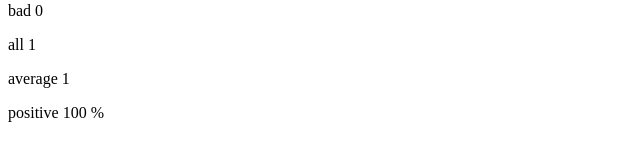
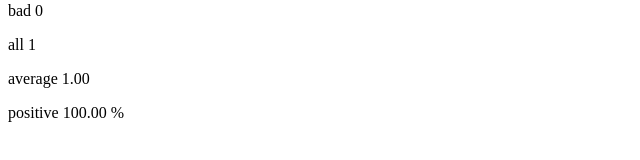
Before and after one commit to Sidlegionair/fullstackopen-2024, a React (Vite) app in the folder part1/unicafe/: page / in a window 1280 px wide. Both pictures are taken after a click on the button "good". Shown: the part 234-394 px from the top of the page, without its empty margins (0-640 px from the left). Built offline with nearby package versions, Linux system fonts and the light colour scheme.

Commit message:
1.10: unicafe step 5

```diff
--- a/part1/unicafe/src/App.jsx
+++ b/part1/unicafe/src/App.jsx
@@ -1,28 +1,45 @@
 import {useState} from 'react'
 
+const Button = ({onClick, text}) => {
+    return <button onClick={onClick}>{text}</button>;
+};
+
+const StatisticLine = ({text, value}) => {
+    return (
+        <p>
+            {text} {value}
+        </p>
+    );
+};
+
+// Statistics Component
 const Statistics = ({good, neutral, bad}) => {
     const total = good + neutral + bad;
     const average = total ? (good - bad) / total : 0;
     const positivePercentage = total ? (good / total) * 100 : 0;
+
+    if (total === 0) {
+        return <p>No feedback given</p>;
+    }
 
     return (
         <div>
             <h2>statistics</h2>
             {total ? (
                 <div>
-                <p>good {good}</p>
-                <p>neutral {neutral}</p>
-                <p>bad {bad}</p>
-                <p>all {total}</p>
-                <p>average {average}</p>
-                <p>positive {positivePercentage} %</p>
+                    <StatisticLine text="good" value={good}/>
+                    <StatisticLine text="neutral" value={neutral}/>
+                    <StatisticLine text="bad" value={bad}/>
+                    <StatisticLine text="all" value={total}/>
+                    <StatisticLine text="average" value={average.toFixed(2)}/>
+                    <StatisticLine text="positive" value={positivePercentage.toFixed(2) + ' %'}/>
                 </div>
             ) : (
-            <p>No feedback given</p>
+                <p>No feedback given.</p>
             )}
         </div>
     )
-}
+};
 
 
 const App = () => {
@@ -45,16 +62,14 @@
     };
 
 
-
     return (
         <div>
             <h1>give feedback</h1>
+            <Button onClick={handleGoodClick} text="good"/>
+            <Button onClick={handleNeutralClick} text="neutral"/>
+            <Button onClick={handleBadClick} text="bad"/>
 
-            <button onClick={handleGoodClick}>good</button>
-            <button onClick={handleNeutralClick}>neutral</button>
-            <button onClick={handleBadClick}>bad</button>
-
-            <Statistics good={good} neutral={neutral} bad={bad} />
+            <Statistics good={good} neutral={neutral} bad={bad}/>
         </div>
     )
 }
```
Lines whose indentation alone changed are shown as unchanged.
